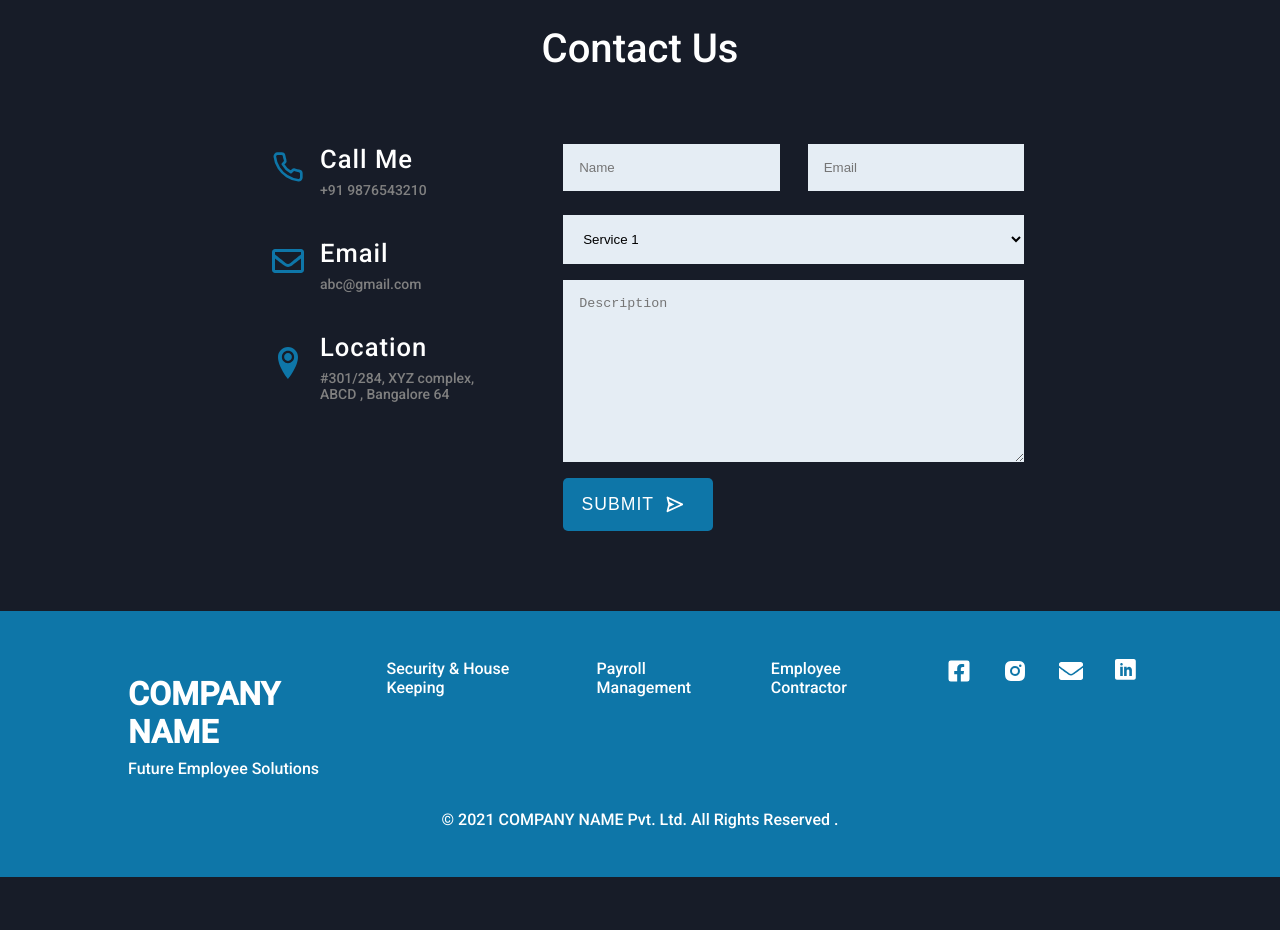
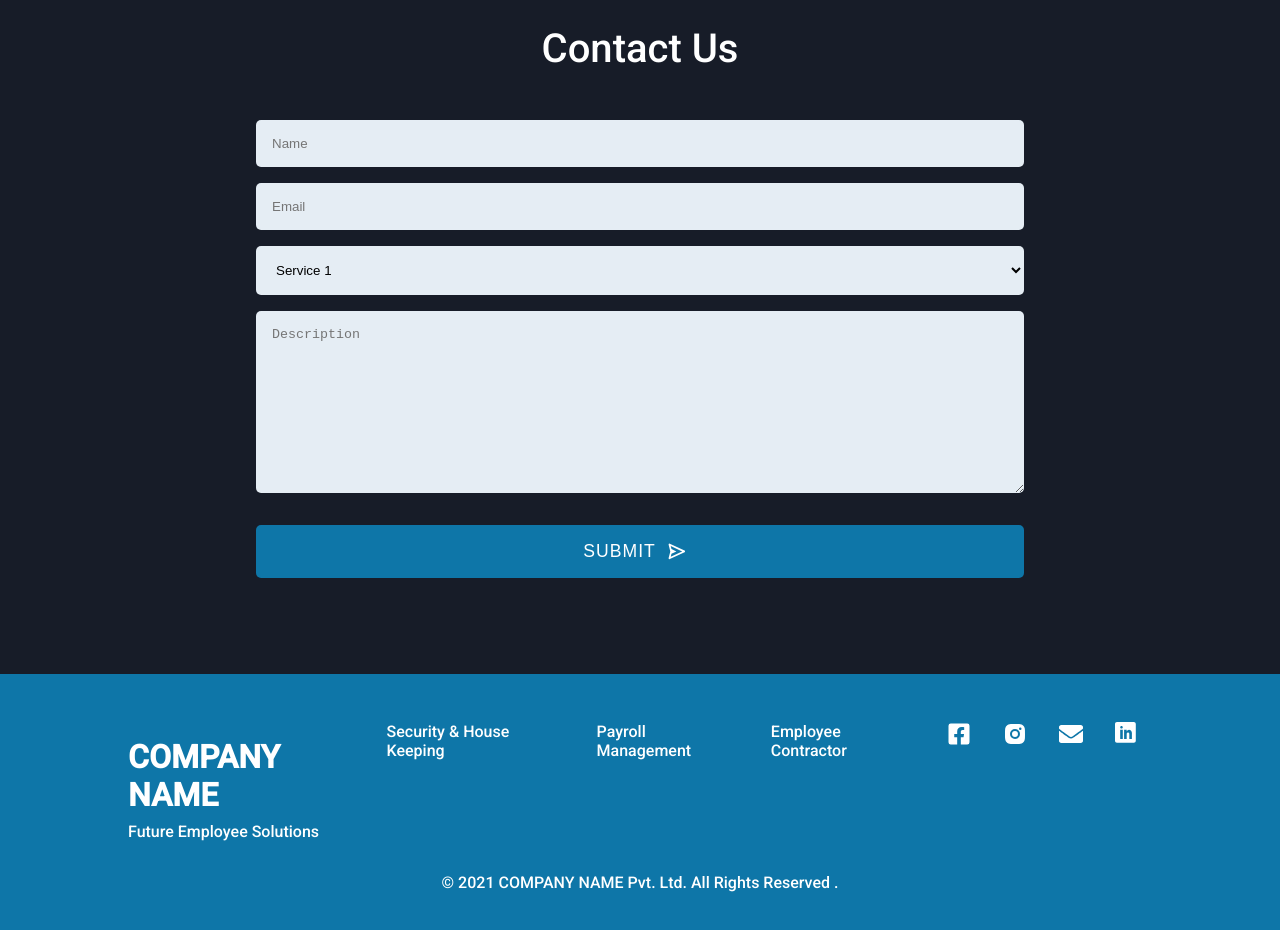
Before and after one commit to webstackx/harsha-project, a React (Create React App) app: page / in a window 1280 px wide. Shown: the part 1760-2690 px from the top of the page. Before the commit the page ends 2637 px from the top, so only its background shows below. Built offline with nearby package versions, Linux system fonts and the light colour scheme; no server answers; a web font is replaced by a local one.

Commit message:
contact design changed

```diff
--- a/src/components/Home/ContactUs.jsx
+++ b/src/components/Home/ContactUs.jsx
@@ -15,7 +15,7 @@ const ContactUs = () => {
     <ContactUsWrap>
       <div className="contact-header">Contact Us</div>
       <div className="contact-section">
-        <div className="contact-section-basic">
+        {/* <div className="contact-section-basic">
           <div className="contact-section-basic-details">
             <FiPhone />
             <div className="contact-section-basic-details-data">
@@ -49,9 +49,9 @@ const ContactUs = () => {
               </div>
             </div>
           </div>
-        </div>
+        </div> */}
         <div className="contact-section-form">
-          <div className="contact-section-form-input">
+          {/* <div className="contact-section-form-input"> */}
           <input
             className="contact-section-form-input-1"
             type="text"
@@ -64,7 +64,7 @@ const ContactUs = () => {
             placeholder="Email"
             onChange={(e) => setEmail(e)}
           />
-          </div>
+          {/* </div> */}
           <select
             className="contact-section-form-input2"
             onChange=""
--- a/src/styles/Home/BannerStyle.js
+++ b/src/styles/Home/BannerStyle.js
@@ -24,7 +24,7 @@ export const BannerWrap = styled.div`
   }
 
   .container {
-    padding: 0 10%;
+    padding: 0 9%;
     display: flex;
     flex-direction: row;
     justify-content: space-between;
@@ -74,6 +74,7 @@ export const BannerWrap = styled.div`
     font-style: 600;
     line-height: 170%;
     width: 45%;
+    text-align: right;
 
     &__para1 {
       color: #a5a6a8;
--- a/src/styles/Home/ContactUsStyles.js
+++ b/src/styles/Home/ContactUsStyles.js
@@ -88,23 +88,25 @@ export const ContactUsWrap = styled.div`
     &-form {
       display: flex;
       flex-direction: column;
-      flex: 0 0 60%;
+      flex: 0 0 100%;
       justify-content: center;
       /* align-items: center; */
 
       &-input {
         display: flex;
-        margin: 0.5rem 0;
+        margin-bottom: 0.5rem;
         justify-content: space-between;
         ${media.mobile} {
           flex-direction: column;
         }
         &-1 {
-          width: 40%;
+          /* width: 40%; */
           padding: 1rem;
           background-color: #e5edf4;
           border: none;
-          margin: 1rem 0;
+          border-radius: 5px;
+          margin-bottom: 1rem;
+
           ${media.mobile} {
           }
           ${media.mobile} {
@@ -113,6 +115,9 @@ export const ContactUsWrap = styled.div`
             padding: 0.8rem;
           }
         }
+        &-1:focus {
+          outline: none;
+        }
       }
       &-input2 {
         margin: 1rem 0;
@@ -120,6 +125,7 @@ export const ContactUsWrap = styled.div`
         padding: 1rem;
         background-color: #e5edf4;
         border: none;
+        border-radius: 5px;
         ${media.mobile} {
           padding: 0.8rem 0;
         }
@@ -127,17 +133,24 @@ export const ContactUsWrap = styled.div`
           background-color: white;
         }
       }
+      &-input2:focus {
+        outline: none;
+      }
       &-input3 {
         /* margin: 1rem 0; */
         padding: 1rem;
         background-color: #e5edf4;
         border: none;
+        border-radius: 5px;
+      }
+      &-input3:focus {
+        outline: none;
       }
       &-button {
         display: flex;
         align-items: center;
         justify-content: center;
-        width: 150px;
+        width: 100%;
         color: #fff;
         background-color: #0e76a8;
         border: none;
@@ -146,7 +159,7 @@ export const ContactUsWrap = styled.div`
         font-size: 1.1rem;
         cursor: pointer;
         letter-spacing: 1px;
-        margin: 1rem 0;
+        margin: 2rem 0;
         border-radius: 5px;
         span {
           display: flex;
```
Lines whose indentation alone changed are shown as unchanged.
